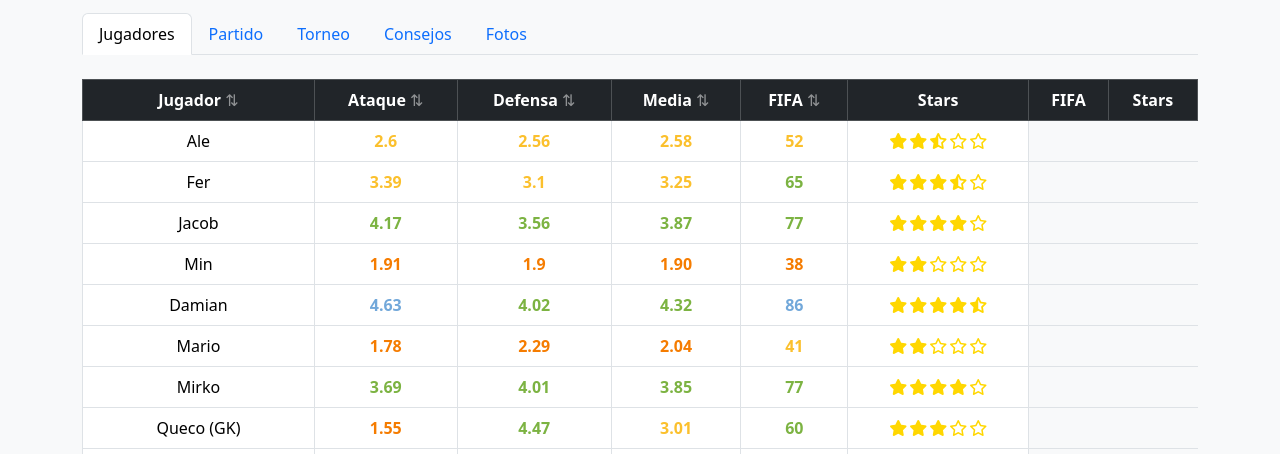
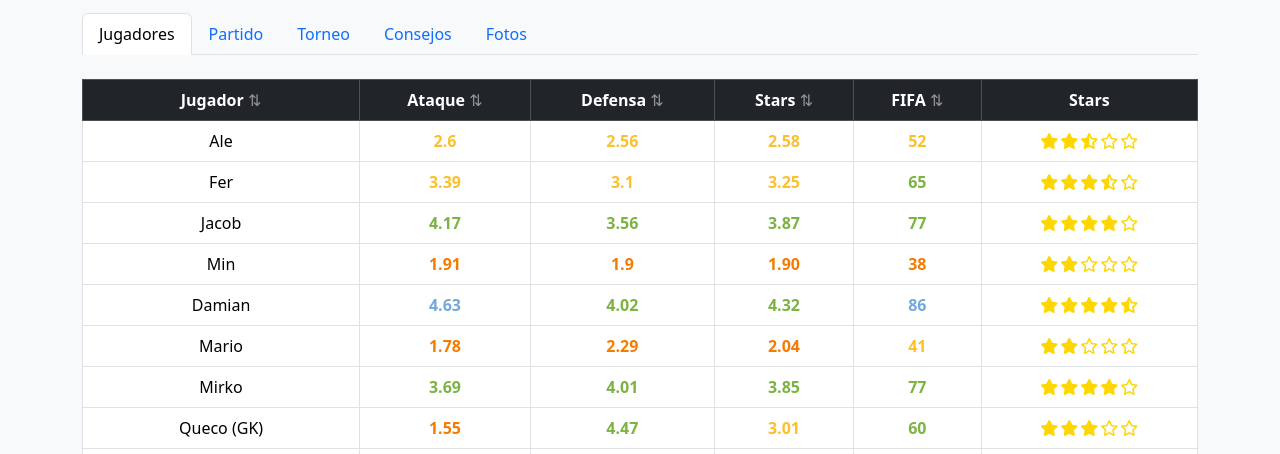
Before and after one commit to fer-irec/Solar-football, a plain HTML site: page index.html in a window 1280 px wide. Shown: the part 323-777 px from the top of the page. Drawn offline with nearby package versions, Linux system fonts and the light colour scheme.

Commit message:
Update index.html

```diff
--- a/index.html
+++ b/index.html
@@ -70,8 +70,7 @@
             <th class="sortable">Jugador</th>
             <th class="sortable">Ataque</th>
             <th class="sortable">Defensa</th>
-            <th class="sortable">Media</th>
-            <th class="sortable">FIFA</th>
+
             <th>Stars</th>
           </tr>
         </thead>
```
